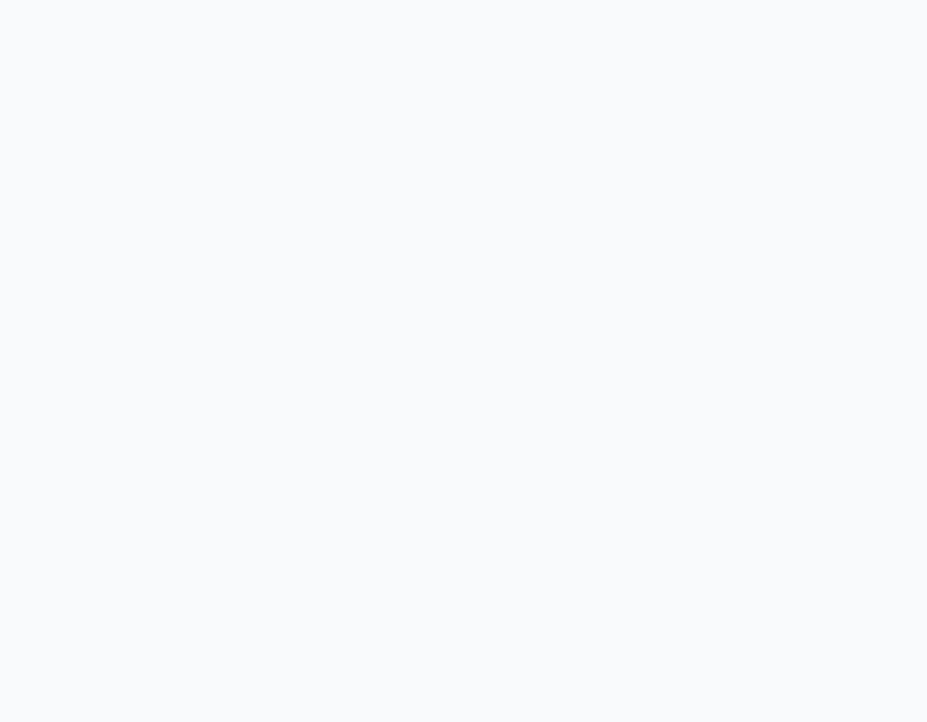
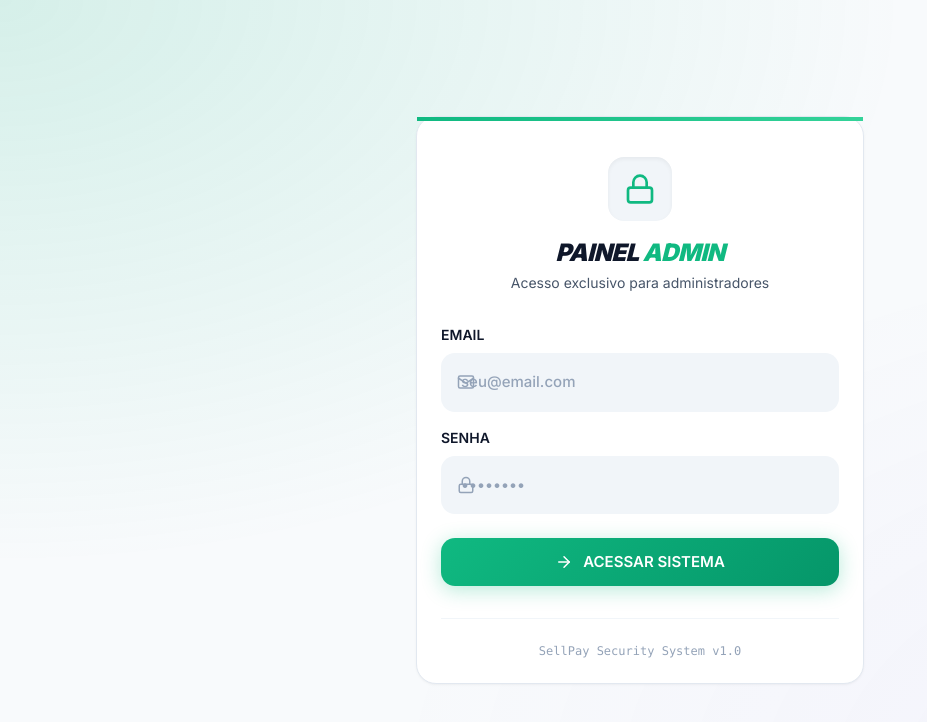
Before and after one commit to sellpayclub/checkoutpix, a React (Vite) app: page /login in a window 1280 px wide. Before the commit this address had no page. Shown: the top 722 px of the page, without its empty margins (0-927 px from the left). Built offline with nearby package versions, Linux system fonts and the light colour scheme.

Commit message:
feat: add simple dashboard login

```diff
--- a/src/App.tsx
+++ b/src/App.tsx
@@ -1,7 +1,9 @@
 import { useState } from 'react';
-import { BrowserRouter, Routes, Route, Outlet } from 'react-router-dom';
+import { BrowserRouter, Routes, Route, Outlet, Navigate } from 'react-router-dom';
 import { Sidebar } from './components/dashboard';
 import { ThemeProvider } from './contexts/ThemeContext';
+import { AuthProvider, useAuth } from './contexts/AuthContext';
+import { Login } from './pages/Login';
 
 // Pages
 import { Dashboard } from './pages/Dashboard';
@@ -33,19 +35,44 @@ function DashboardLayout() {
   );
 }
 
+// Protected Route Component
+function ProtectedRoute({ children }: { children: React.ReactNode }) {
+  const { isAuthenticated, isLoading } = useAuth();
+
+  if (isLoading) {
+    return (
+      <div className="min-h-screen bg-[var(--bg-app)] flex items-center justify-center">
+        <div className="animate-spin rounded-full h-12 w-12 border-b-2 border-[var(--accent-primary)]"></div>
+      </div>
+    );
+  }
+
+  if (!isAuthenticated) {
+    return <Navigate to="/login" replace />;
+  }
+
+  return <>{children}</>;
+}
+
 function App() {
   return (
     <BrowserRouter>
+      <AuthProvider>
         <Routes>
           {/* Public Checkout Routes - Always Light Mode */}
           <Route path="/checkout/:productId/:planId" element={<Checkout />} />
           <Route path="/obrigado/:correlationId" element={<Obrigado />} />
 
-        {/* Dashboard Routes - With Theme Provider */}
+          {/* Login Route */}
+          <Route path="/login" element={<Login />} />
+
+          {/* Dashboard Routes - Protected & With Theme Provider */}
           <Route element={
+            <ProtectedRoute>
               <ThemeProvider>
                 <DashboardLayout />
               </ThemeProvider>
+            </ProtectedRoute>
           }>
             <Route path="/" element={<Dashboard />} />
             <Route path="/produtos" element={<Produtos />} />
@@ -60,6 +87,7 @@ function App() {
             <Route path="/configuracoes" element={<Configuracoes />} />
           </Route>
         </Routes>
+      </AuthProvider>
     </BrowserRouter>
   );
 }
--- /dev/null
+++ b/src/contexts/AuthContext.tsx
@@ -0,0 +1,47 @@
+import React, { createContext, useContext, useState, useEffect } from 'react';
+
+interface AuthContextType {
+    isAuthenticated: boolean;
+    login: (token: string) => void;
+    logout: () => void;
+    isLoading: boolean;
+}
+
+const AuthContext = createContext<AuthContextType | undefined>(undefined);
+
+export function AuthProvider({ children }: { children: React.ReactNode }) {
+    const [isAuthenticated, setIsAuthenticated] = useState(false);
+    const [isLoading, setIsLoading] = useState(true);
+
+    useEffect(() => {
+        const token = localStorage.getItem('sellpay_auth_token');
+        if (token === 'valid_session') {
+            setIsAuthenticated(true);
+        }
+        setIsLoading(false);
+    }, []);
+
+    const login = (token: string) => {
+        localStorage.setItem('sellpay_auth_token', token);
+        setIsAuthenticated(true);
+    };
+
+    const logout = () => {
+        localStorage.removeItem('sellpay_auth_token');
+        setIsAuthenticated(false);
+    };
+
+    return (
+        <AuthContext.Provider value={{ isAuthenticated, login, logout, isLoading }}>
+            {children}
+        </AuthContext.Provider>
+    );
+}
+
+export function useAuth() {
+    const context = useContext(AuthContext);
+    if (context === undefined) {
+        throw new Error('useAuth must be used within an AuthProvider');
+    }
+    return context;
+}
--- a/src/contexts/index.ts
+++ b/src/contexts/index.ts
@@ -1 +1,2 @@
 export { ThemeProvider, useTheme } from './ThemeContext';
+export { AuthProvider, useAuth } from './AuthContext';
--- /dev/null
+++ b/src/pages/Login.tsx
@@ -0,0 +1,99 @@
+import { useState } from 'react';
+import { useNavigate } from 'react-router-dom';
+import { Lock, Mail, ArrowRight, ShieldCheck } from 'lucide-react';
+import { Button, Input, Card } from '../components/ui';
+import { useAuth } from '../contexts/AuthContext';
+
+// Hardcoded credentials as requested
+const VALID_EMAIL = 'personaldann@gmail.com';
+const VALID_PASS = 'Senha@123';
+
+export function Login() {
+    const navigate = useNavigate();
+    const { login } = useAuth();
+    const [email, setEmail] = useState('');
+    const [password, setPassword] = useState('');
+    const [error, setError] = useState('');
+    const [isLoading, setIsLoading] = useState(false);
+
+    async function handleSubmit(e: React.FormEvent) {
+        e.preventDefault();
+        setError('');
+        setIsLoading(true);
+
+        // Simulate API delay
+        await new Promise(resolve => setTimeout(resolve, 800));
+
+        if (email === VALID_EMAIL && password === VALID_PASS) {
+            login('valid_session');
+            navigate('/');
+        } else {
+            setError('Credenciais inválidas. Tente novamente.');
+        }
+
+        setIsLoading(false);
+    }
+
+    return (
+        <div className="min-h-screen gradient-mesh flex items-center justify-center p-4">
+            <Card className="max-w-md w-full animate-fade-in relative z-10 border-[var(--border-subtle)]">
+                <div className="absolute top-0 left-0 w-full h-1 bg-gradient-to-r from-[var(--accent-primary)] to-emerald-400" />
+
+                <div className="text-center mb-8 pt-4">
+                    <div className="w-16 h-16 bg-[var(--bg-tertiary)] rounded-2xl flex items-center justify-center mx-auto mb-4 from-[var(--accent-glow)] shadow-inner">
+                        <Lock size={32} className="text-[var(--accent-primary)]" />
+                    </div>
+                    <h1 className="text-2xl font-black text-[var(--text-primary)] tracking-tight uppercase italic">
+                        Painel <span className="text-[var(--accent-primary)]">Admin</span>
+                    </h1>
+                    <p className="text-sm text-[var(--text-secondary)] mt-1">Acesso exclusivo para administradores</p>
+                </div>
+
+                <form onSubmit={handleSubmit} className="space-y-6">
+                    <div className="space-y-4">
+                        <Input
+                            label="EMAIL"
+                            type="email"
+                            placeholder="seu@email.com"
+                            value={email}
+                            onChange={(e) => setEmail(e.target.value)}
+                            icon={<Mail size={18} />}
+                            className="bg-[var(--bg-tertiary)]"
+                        />
+                        <Input
+                            label="SENHA"
+                            type="password"
+                            placeholder="••••••••"
+                            value={password}
+                            onChange={(e) => setPassword(e.target.value)}
+                            icon={<Lock size={18} />}
+                            className="bg-[var(--bg-tertiary)]"
+                        />
+                    </div>
+
+                    {error && (
+                        <div className="p-3 bg-red-500/10 border border-red-500/20 rounded-xl flex items-center gap-3 text-red-500 text-sm font-medium animate-shake">
+                            <ShieldCheck size={16} />
+                            {error}
+                        </div>
+                    )}
+
+                    <Button
+                        type="submit"
+                        isLoading={isLoading}
+                        className="w-full h-12 text-lg font-bold shadow-lg shadow-emerald-500/20"
+                        icon={<ArrowRight size={18} />}
+                    >
+                        ACESSAR SISTEMA
+                    </Button>
+                </form>
+
+                <div className="mt-8 pt-6 border-t border-[var(--border-subtle)] text-center">
+                    <p className="text-xs text-[var(--text-tertiary)] font-mono">
+                        SellPay Security System v1.0
+                    </p>
+                </div>
+            </Card>
+        </div>
+    );
+}
```
Lines whose indentation alone changed are shown as unchanged.
